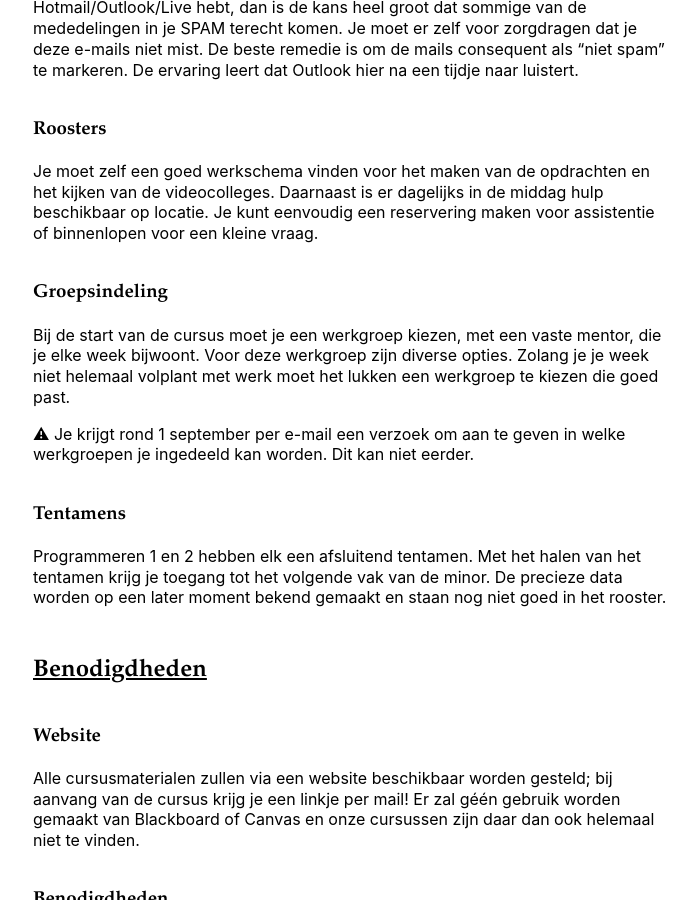
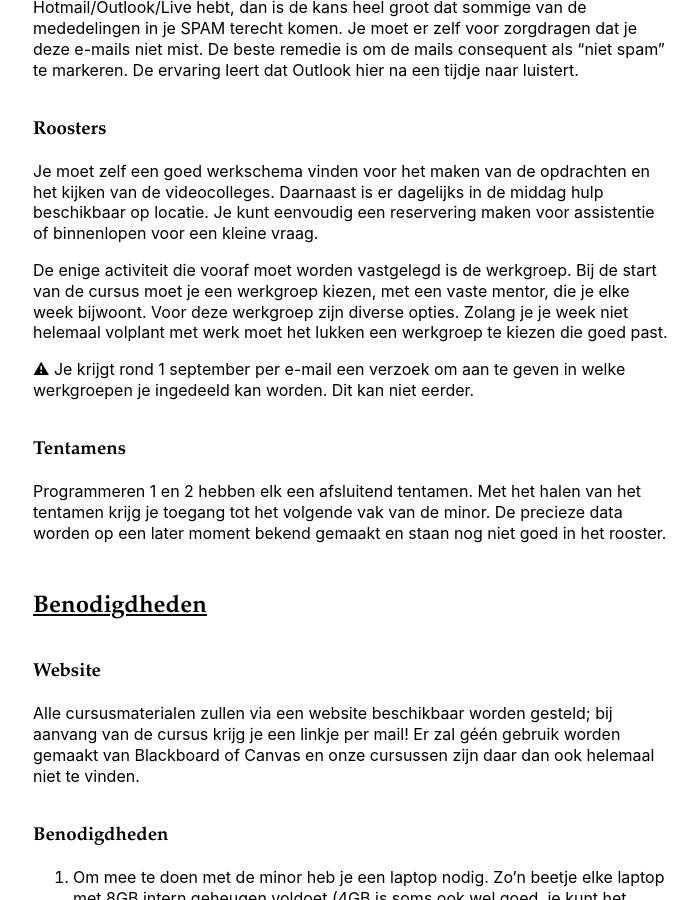
Before and after one commit to minprog/welkom, a Jekyll site: the page built from parttime/index.md, in a window 1280 px wide and 900 px high, scrolled down 4835 px. Shown: the whole window, without its empty margins (287-985 px from the left). Built offline with Jekyll 4.4.1, drawn with Linux system fonts in a browser that asks for light colours; our own code applies the rules of GitHub Pages for plain Markdown files.

Commit message:
zinnetje

```diff
--- a/parttime/index.md
+++ b/parttime/index.md
@@ -48,9 +48,7 @@ Alle colleges vinden plaats op Science Park 904 in Amsterdam.
 
 Je moet zelf een goed werkschema vinden voor het maken van de opdrachten en het kijken van de videocolleges. Daarnaast is er dagelijks in de middag hulp beschikbaar op locatie. Je kunt eenvoudig een reservering maken voor assistentie of binnenlopen voor een kleine vraag.
 
-### Groepsindeling
-
-Bij de start van de cursus moet je een werkgroep kiezen, met een vaste mentor, die je elke week bijwoont. Voor deze werkgroep zijn diverse opties. Zolang je je week niet helemaal volplant met werk moet het lukken een werkgroep te kiezen die goed past.
+De enige activiteit die vooraf moet worden vastgelegd is de werkgroep. Bij de start van de cursus moet je een werkgroep kiezen, met een vaste mentor, die je elke week bijwoont. Voor deze werkgroep zijn diverse opties. Zolang je je week niet helemaal volplant met werk moet het lukken een werkgroep te kiezen die goed past.
 
 ⚠︎ Je krijgt rond 1 september per e-mail een verzoek om aan te geven in welke werkgroepen je ingedeeld kan worden. Dit kan niet eerder.
 
```
